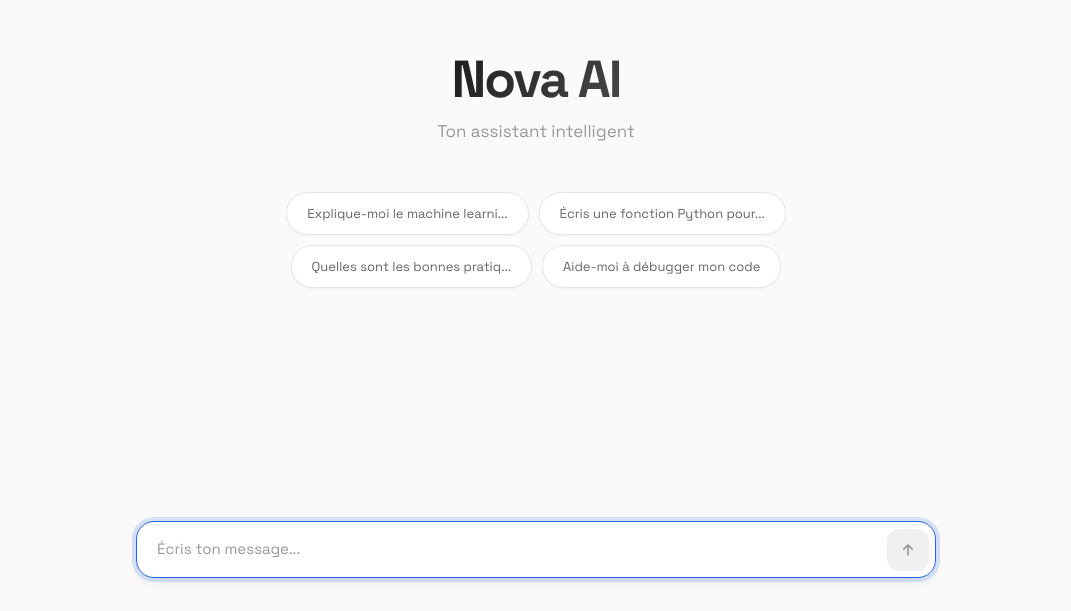
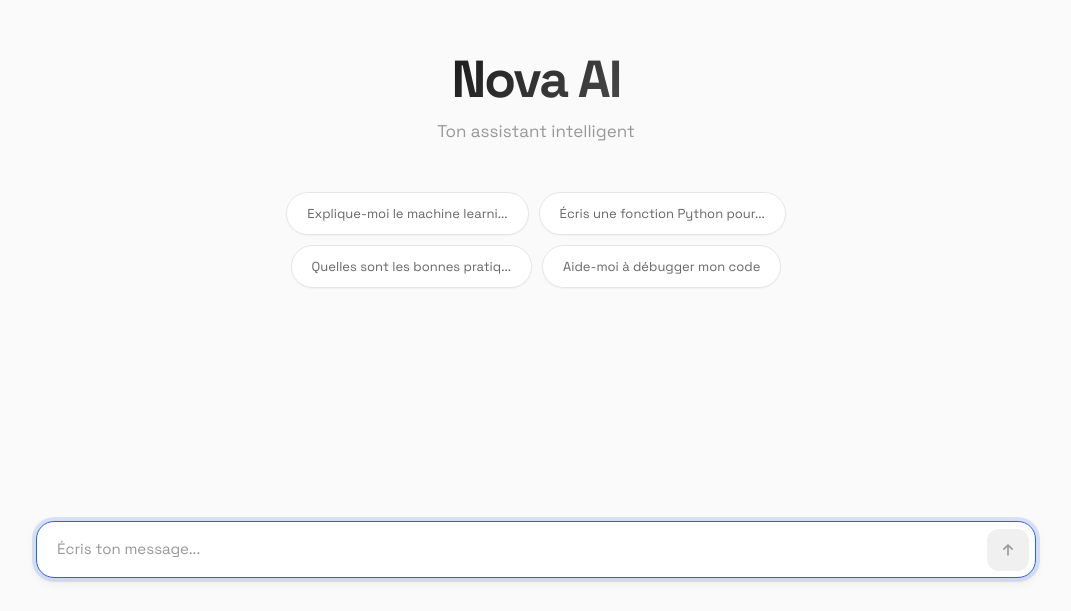
Before and after one commit to NicolasHrt/Nova-AI, a Next.js app: page / in a window 1280 px wide. Shown: the part 189-800 px from the top of the page, without its empty margins (104-1175 px from the left). Built offline with nearby package versions, Linux system fonts and the light colour scheme.

Commit message:
width larger

```diff
--- a/app/globals.css
+++ b/app/globals.css
@@ -138,7 +138,7 @@ body {
 .messages {
     display: none;
     flex-direction: column;
-    max-width: 800px;
+    max-width: 1000px;
     width: 100%;
     margin: 0 auto;
     padding: 40px 24px;
@@ -185,7 +185,7 @@ body {
     color: white;
     padding: 14px 18px;
     border-radius: 20px 20px 6px 20px;
-    max-width: 70%;
+    max-width: 80%;
     font-size: 14px;
     line-height: 1.5;
     box-shadow: var(--shadow-md);
@@ -227,7 +227,7 @@ body {
     border: 1px solid var(--border);
     padding: 16px 20px;
     border-radius: 6px 20px 20px 20px;
-    max-width: 80%;
+    max-width: 90%;
     font-size: 14px;
     line-height: 1.7;
     box-shadow: var(--shadow-sm);
@@ -370,7 +370,7 @@ body {
     display: flex;
     align-items: center;
     gap: 12px;
-    max-width: 800px;
+    max-width: 1000px;
     width: 100%;
     background: var(--bg-alt);
     border: 1px solid var(--border);
```
